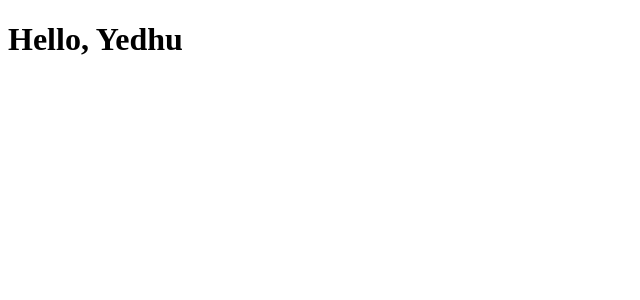
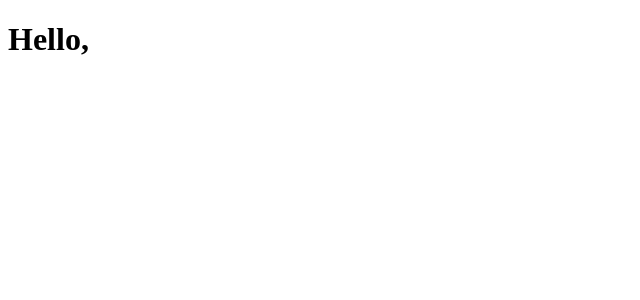
Before and after one commit to yedhukrishnan/react-workshop-app, a Next.js app: page / in a window 1280 px wide. Shown: the top 300 px of the page, without its empty margins (0-640 px from the left). Built offline with nearby package versions, Linux system fonts and the light colour scheme.

Commit message:
Make greet page accept name as a query parameter

```diff
--- a/pages/index.js
+++ b/pages/index.js
@@ -1,3 +1,9 @@
+import { useRouter } from 'next/router';
+
 export default function FirstPost() {
-  return <h1>Hello, Yedhu</h1>;
+  const router = useRouter();
+  const { query } = router;
+
+
+  return <h1>Hello, {query.name}</h1>;
 }
```
